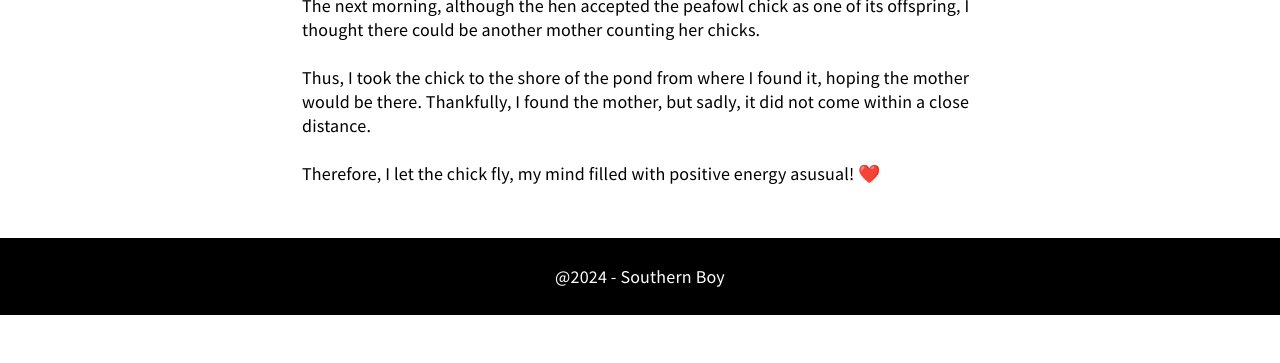
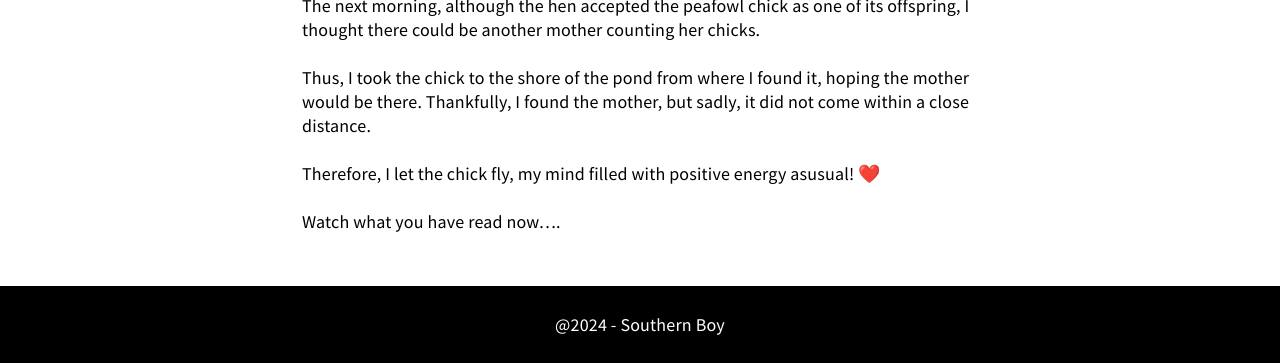
Before and after one commit to arihara-sudhan/blog, a Jekyll site: the page built from _posts/2024-02-16-Peacock-SOS.md, in a window 1280 px wide and 900 px high, scrolled down 1364 px, cut to the strip 537-900 px from the top of the window. Built offline with Jekyll 4.4.1, drawn with Linux system fonts in a browser that asks for light colours; before the commit the page ends 2216 px from its top, so only the background shows below that.

Commit message:
Update 2024-02-16-Peacock-SOS.md

```diff
--- a/_posts/2024-02-16-Peacock-SOS.md
+++ b/_posts/2024-02-16-Peacock-SOS.md
@@ -23,3 +23,5 @@ The next morning, although the hen accepted the peafowl chick as one of its offs
 Thus, I took the chick to the shore of the pond from where I found it, hoping the mother would be there. Thankfully, I found the mother, but sadly, it did not come within a close distance.
 
 Therefore, I let the chick fly, my mind filled with positive energy asusual! ❤️
+
+Watch what you have read now....
```
